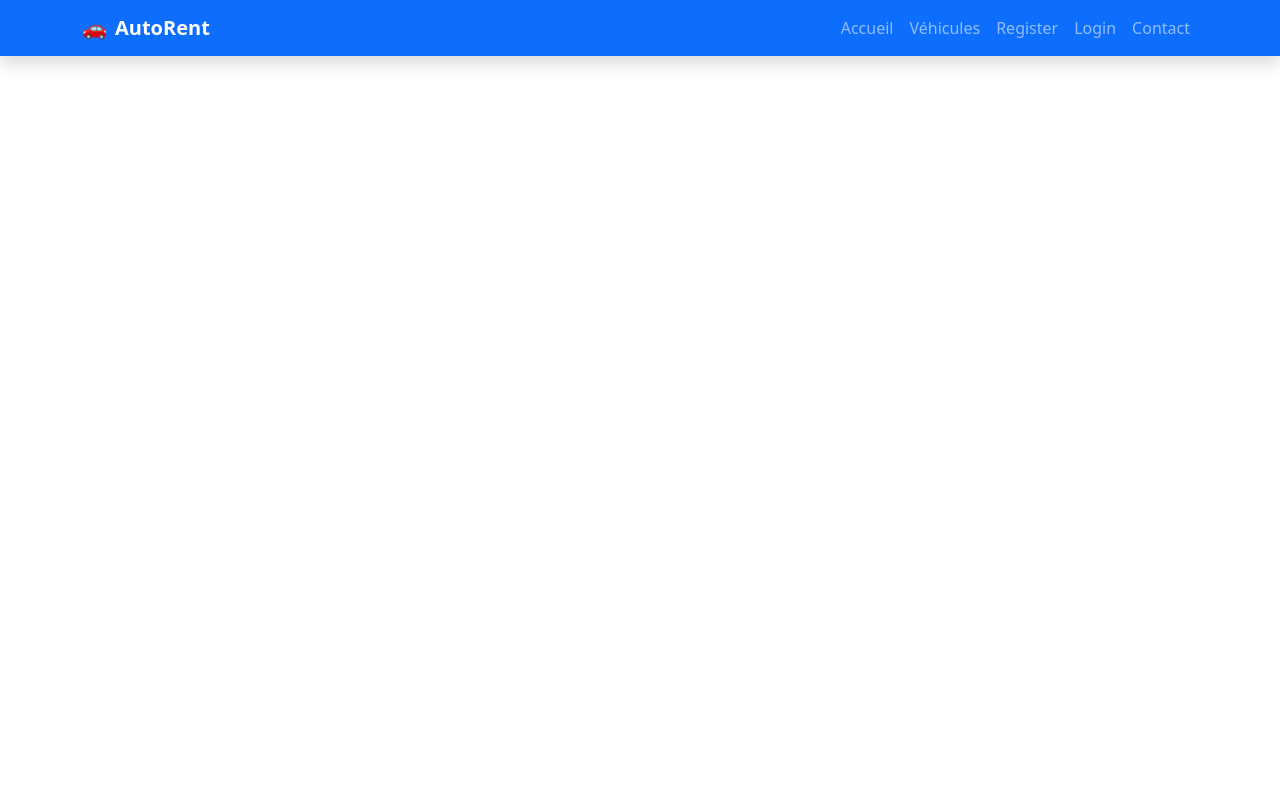
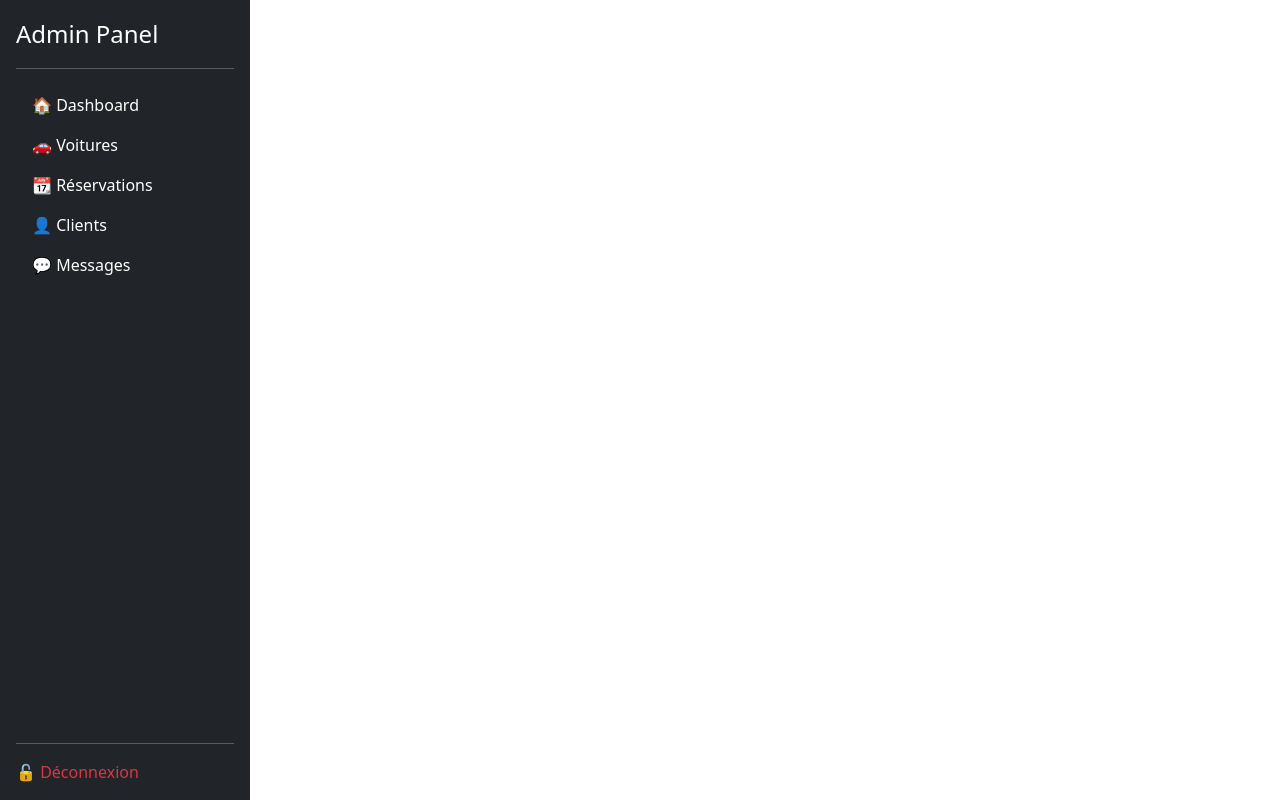
Before and after one commit to ahmed-ben-ammi/locationvoitur, a React (Vite) app in the folder frontend/: page /admin in a window 1280 px wide. Built offline with nearby package versions, Linux system fonts and the light colour scheme.

Commit message:
sawbt lapartie dyal login 3la 2asas ila kan user admin idih l2admin o ila kan clien idih lkliyan o bdit tankhdm admon

```diff
--- a/frontend/src/App.jsx
+++ b/frontend/src/App.jsx
@@ -7,6 +7,7 @@ import CarsList from './pages/CarsList'
 import CarDetail from './pages/CarDetail'
 import Register from './pages/Register'
 import Login from './pages/Login'
+import Admin from './pages/Admin'
 
 
 function App() {
@@ -14,7 +15,7 @@ function App() {
 
   return (
     <>
-      <Nav/>
+
 
 <Routes>
   <Route path="/" element={<Home />} />
@@ -22,6 +23,7 @@ function App() {
    <Route path="/cars/:id" element={<CarDetail />} />
    <Route path="/register" element={<Register />} />
       <Route path="/login" element={<Login />} />
+      <Route path="/admin" element={<Admin />} />
 </Routes>
 
     </>
--- /dev/null
+++ b/frontend/src/pages/Admin.jsx
@@ -0,0 +1,46 @@
+// src/components/SidebarAdmin.jsx
+import { NavLink } from "react-router-dom";
+
+export default function SidebarAdmin() {
+  return (
+    <div className="d-flex flex-column flex-shrink-0 p-3 text-white bg-dark vh-100" style={{ width: "250px" }}>
+      <NavLink to="/admin/dashboard" className="d-flex align-items-center mb-3 mb-md-0 me-md-auto text-white text-decoration-none">
+        <span className="fs-4">Admin Panel</span>
+      </NavLink>
+      <hr />
+      <ul className="nav nav-pills flex-column mb-auto">
+        <li className="nav-item">
+          <NavLink to="/admin/dashboard" className="nav-link text-white" activeclassname="active">
+            🏠 Dashboard
+          </NavLink>
+        </li>
+        <li>
+          <NavLink to="/admin/cars" className="nav-link text-white" activeclassname="active">
+            🚗 Voitures
+          </NavLink>
+        </li>
+        <li>
+          <NavLink to="/admin/reservations" className="nav-link text-white" activeclassname="active">
+            📆 Réservations
+          </NavLink>
+        </li>
+        <li>
+          <NavLink to="/admin/users" className="nav-link text-white" activeclassname="active">
+            👤 Clients
+          </NavLink>
+        </li>
+        <li>
+          <NavLink to="/admin/messages" className="nav-link text-white" activeclassname="active">
+            💬 Messages
+          </NavLink>
+        </li>
+      </ul>
+      <hr />
+      <div>
+        <NavLink to="/admin/logout" className="nav-link text-danger">
+          🔓 Déconnexion
+        </NavLink>
+      </div>
+    </div>
+  );
+}
--- a/frontend/src/pages/CarDetail.jsx
+++ b/frontend/src/pages/CarDetail.jsx
@@ -1,6 +1,8 @@
 import React, { useEffect, useState } from 'react';
 import { useParams } from 'react-router-dom';
 import axios from 'axios';
+import Nav from '../components/Nav';
+
 
 export default function CarDetail() {
   const { id } = useParams();
@@ -17,7 +19,9 @@ export default function CarDetail() {
   }
 
   return (
-    <div className="container mt-5">
+  <div>
+    <Nav/>
+        <div className="container mt-5">
       <h2 className="mb-4">{car.brand} {car.model}</h2>
       <div className="row">
         <div className="col-md-6">
@@ -45,5 +49,6 @@ export default function CarDetail() {
         </div>
       </div>
     </div>
+  </div>
   );
 }
--- a/frontend/src/pages/CarsList.jsx
+++ b/frontend/src/pages/CarsList.jsx
@@ -1,6 +1,7 @@
 import React, { useEffect, useState } from 'react';
 import axios from 'axios';
 import { NavLink, useNavigate } from 'react-router-dom';
+import Nav from '../components/Nav';
 
 
 export default function CarsList() {
@@ -32,7 +33,9 @@ export default function CarsList() {
   };
 
   return (
-    <div className="container mt-4">
+<div>
+  <Nav/>
+      <div className="container mt-4">
       <h2 className="text-center mb-4">Liste des Voitures</h2>
       <div className="row">
         {cars.map(car => (
@@ -121,5 +124,6 @@ export default function CarsList() {
         </div>
       )}
     </div>
+</div>
   );
 }
--- a/frontend/src/pages/Home.jsx
+++ b/frontend/src/pages/Home.jsx
@@ -7,6 +7,7 @@ import ServicesSection from "../components/ServicesSection";
 export default function Home(){
     return(
         <div>
+             <Nav/>
 
             <Hero/>
             <ServicesSection/>
--- a/frontend/src/pages/Login.jsx
+++ b/frontend/src/pages/Login.jsx
@@ -1,9 +1,10 @@
 import React, { useState } from 'react';
 import axios from 'axios';
-import { NavLink, useNavigate } from 'react-router-dom'; // ⬅️ Ajout de useNavigate
+import { NavLink, useNavigate } from 'react-router-dom';
+import Nav from '../components/Nav';
 
 export default function Login() {
-  const navigate = useNavigate(); // ⬅️ Initialisation
+  const navigate = useNavigate();
   const [formData, setFormData] = useState({
     email: '',
     password: ''
@@ -28,16 +29,20 @@ export default function Login() {
       const response = await axios.post('http://localhost:3000/login', formData);
       setMessage(response.data.message);
 
-      //  Stocker l'utilisateur (si nécessaire)
+      // Stocker l'utilisateur
       localStorage.setItem("user", JSON.stringify(response.data.user));
 
-      //  Redirection après 2   secondes
-      setTimeout(() => {
+      // Redirection selon le rôle
+      const role = response.data.role;
+      if (role === "admin") {
+        navigate("/admin");
+      } else {
         navigate("/cars");
-      }, 2000);
+      }
+
     } catch (err) {
       if (err.response) {
-        console.log(err);
+        console.error(err);
         setError(err.response.data.message || 'Erreur lors de la connexion');
       } else {
         setError('Erreur de connexion au serveur');
@@ -46,7 +51,9 @@ export default function Login() {
   };
 
   return (
-    <div className="container mt-5" style={{ maxWidth: '400px' }}>
+<div>
+  <Nav/>
+      <div className="container mt-5" style={{ maxWidth: '400px' }}>
       <h2>Connexion</h2>
       {message && <div className="alert alert-success">{message}</div>}
       {error && <div className="alert alert-danger">{error}</div>}
@@ -83,5 +90,6 @@ export default function Login() {
         <button type="submit" className="btn btn-primary">Se connecter</button>
       </form>
     </div>
+</div>
   );
 }
--- a/frontend/src/pages/Register.jsx
+++ b/frontend/src/pages/Register.jsx
@@ -1,5 +1,6 @@
 import React, { useState } from 'react';
 import axios from 'axios';
+import Nav from '../components/Nav';
 
 export default function Register() {
   const [formData, setFormData] = useState({
@@ -47,7 +48,9 @@ export default function Register() {
   };
 
   return (
-    <div className="container mt-5" style={{ maxWidth: '400px' }}>
+   <div>
+    <Nav/>
+     <div className="container mt-5" style={{ maxWidth: '400px' }}>
       <h2>Inscription</h2>
       {message && <div className="alert alert-success">{message}</div>}
       {error && <div className="alert alert-danger">{error}</div>}
@@ -95,5 +98,6 @@ export default function Register() {
         <button type="submit" className="btn btn-primary">S'inscrire</button>
       </form>
     </div>
+   </div>
   );
 }
```
Also changed, not shown: 2 other files (tests, documents, lock files or other folders).
